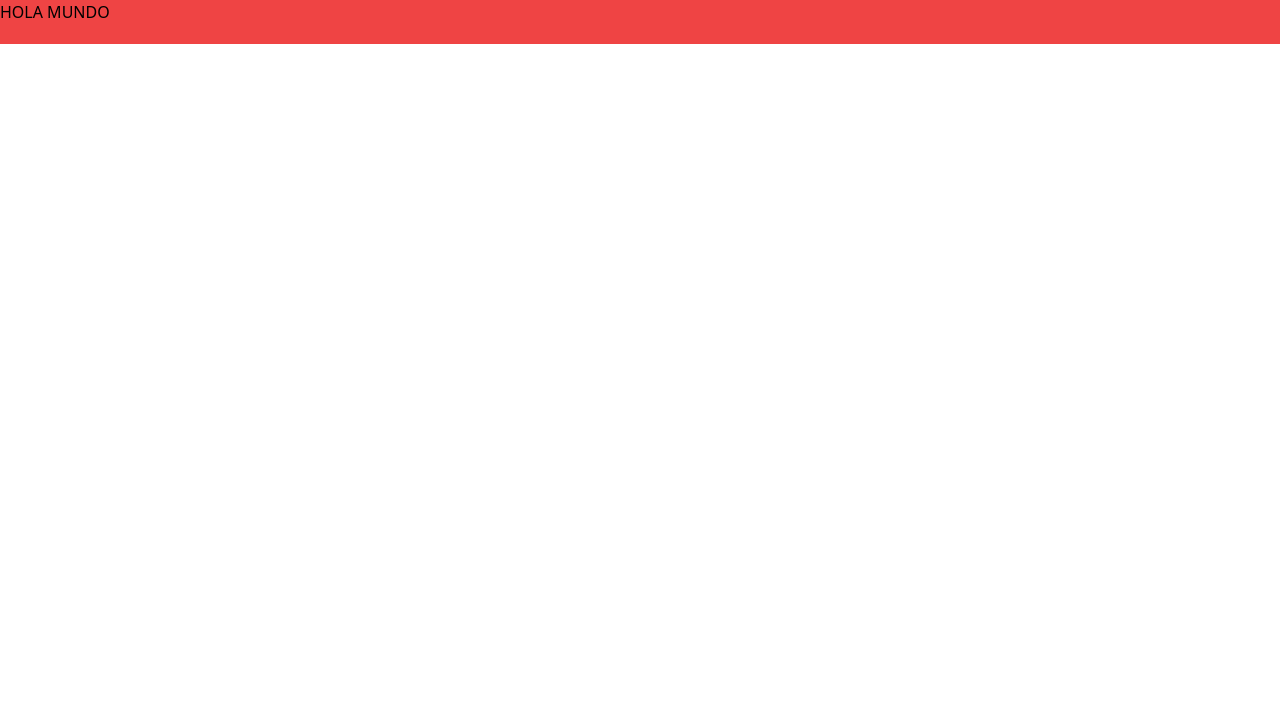
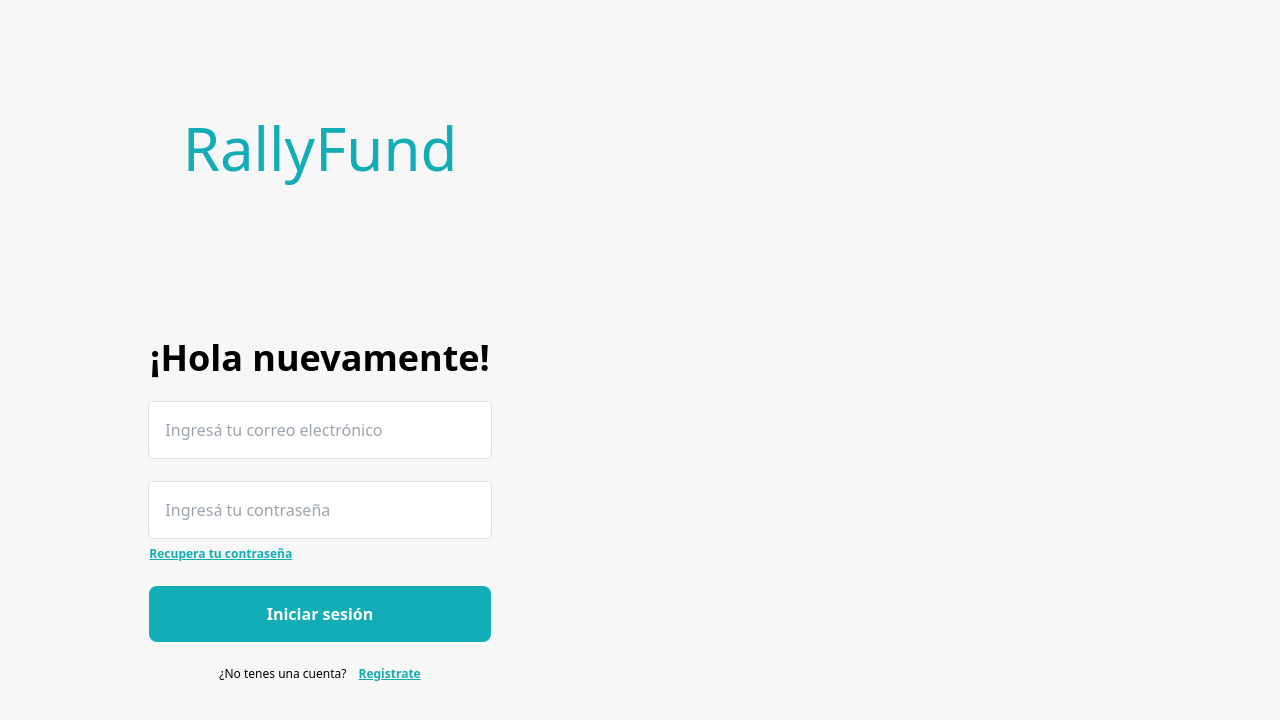
Before and after one commit to No-Country/s10-16-ft-node-react, a React (Vite) app in the folder frontend/: page /login in a window 1280 px wide. Shown: the top 720 px of the page. Built offline with nearby package versions, Linux system fonts and the light colour scheme.

Commit message:
feat: first step login ready

```diff
--- a/frontend/src/App.tsx
+++ b/frontend/src/App.tsx
@@ -1,5 +1,5 @@
 import { BrowserRouter, Route, Routes } from 'react-router-dom';
-import { Login } from './Pages/Login';
+import { Login } from './Pages/Login/Login';
 import { Register } from './Pages/Register';
 
 function App() {
--- a/frontend/src/Pages/Login.tsx
+++ /dev/null
@@ -1,7 +0,0 @@
-export const Login = () => {
-  return (
-    <div>
-      <div className="w-full bg-red-500 h-11">HOLA MUNDO</div>
-    </div>
-  );
-};
--- /dev/null
+++ b/frontend/src/Pages/Login/Login.tsx
@@ -0,0 +1,45 @@
+export const Login = () => {
+  return (
+    <section className="min-h-screen flex items-stretch bg-[#f7f7f7]">
+      <div className="lg:w-1/2 w-full flex items-center justify-center text-center md:px-16 px-0 z-0">
+        {/* <div>En este div va a ir la imagen de la derecha nuevamente para suponer el login en la version mobile</div> */}
+        <div className="w-full py-6 z-20">
+          <h1 className="text-[#13ADB7] text-6xl font-medium font pb-40">
+            RallyFund
+          </h1>
+          <p className="font-bold text-4xl ">¡Hola nuevamente!</p>
+          <form action="" className="sm:w-2/3 w-full px-4 lg:px-0 mx-auto">
+            <div className="my-6">
+              <input
+                type="email"
+                placeholder="Ingresá tu correo electrónico"
+                className="w-full p-4 rounded bg-white outline outline-1 outline-[#dfe1e6]"
+              />
+            </div>
+            <div className="my-2">
+              <input
+                type="password"
+                placeholder="Ingresá tu contraseña"
+                className="w-full p-4 rounded bg-white outline outline-1 outline-[#dfe1e6]"
+              />
+            </div>
+            <div>
+              <p className="text-[#13ADB7] font-bold underline text-xs text-start">
+                Recupera tu contraseña
+              </p>
+            </div>
+            <div className="my-6">
+              <button className="w-full p-4 rounded-lg bg-[#13ADB7] text-white font-bold text-base">
+                Iniciar sesión
+              </button>
+            </div>
+            <div className="flex text-center justify-center gap-3 text-xs font-normal">
+              <p>¿No tenes una cuenta?</p>
+              <p className="text-[#13ADB7] font-bold underline ">Registrate</p>
+            </div>
+          </form>
+        </div>
+      </div>
+    </section>
+  );
+};
```
Also changed, not shown: frontend/src/Pages/Login/img/Pexels Photo by Mikael Blomkvist.png (added).
